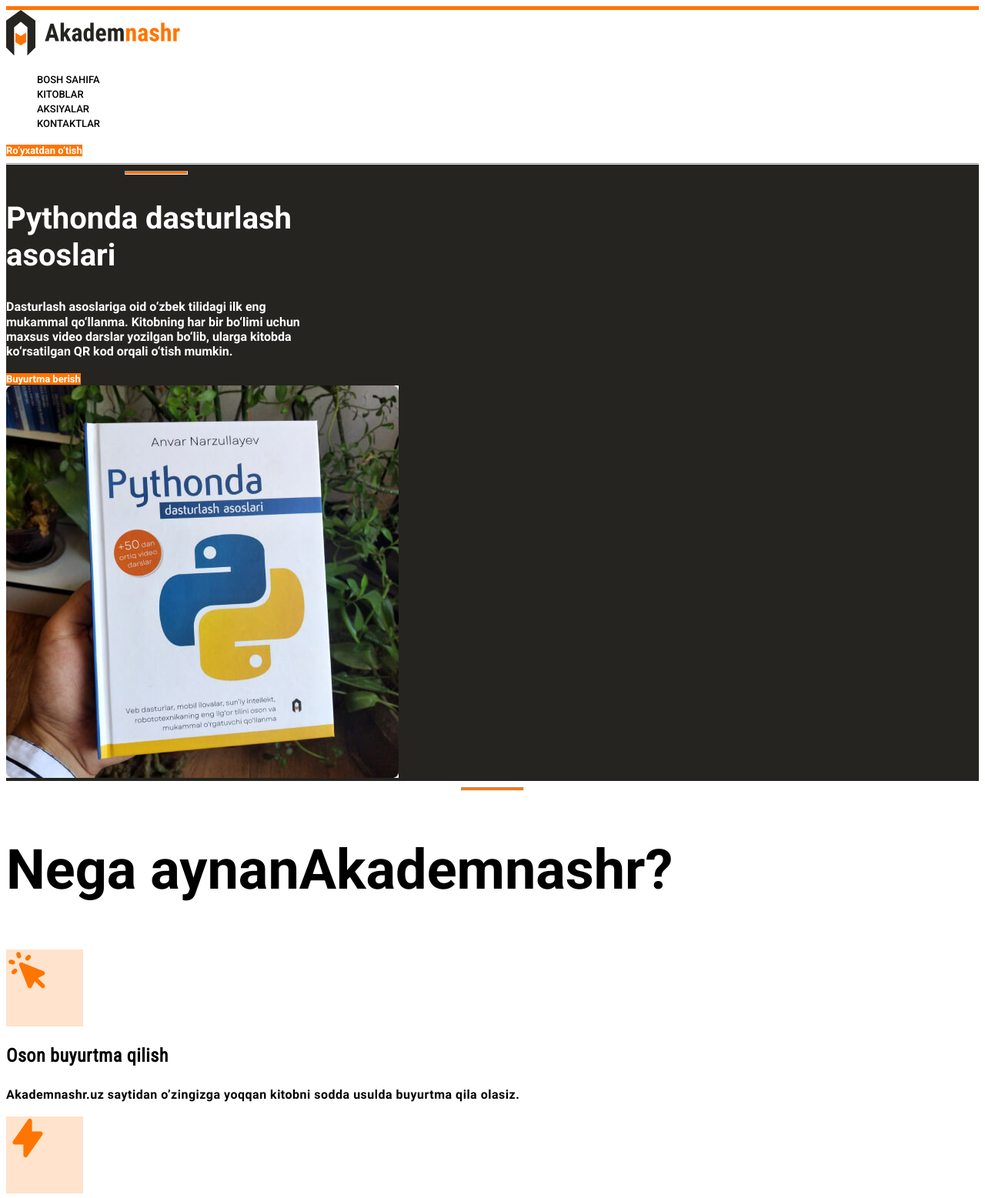
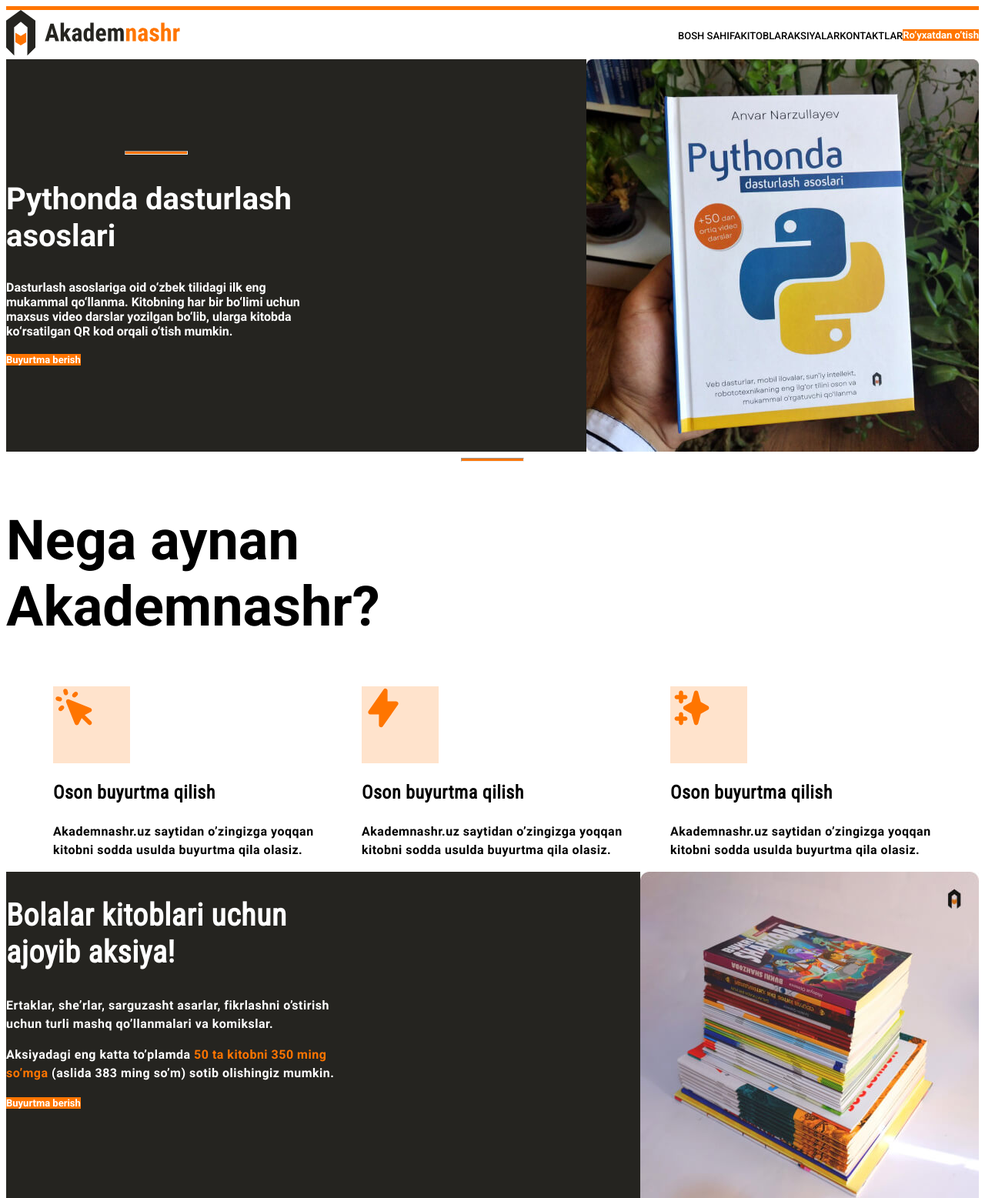
Before and after one commit to JamshidKHudoyberdiyev/AkademNashr, a plain HTML site: page index.html in a window 1280 px wide. Shown: the top 1557 px of the page at 77% size. Drawn offline with Linux system fonts and the light colour scheme.

Commit message:
add flex xossalari

```diff
--- a/css/main.css
+++ b/css/main.css
@@ -12,6 +12,21 @@
 }
 html{
     font-family: Roboto;
+}
+
+.site-header{
+    display: flex;
+    justify-content: space-between;
+    align-items: center;
+}
+
+.site-header-right{
+    display: flex;
+    align-items: center;
+}
+
+.nav-list{
+    display: flex;
 }
 .nav-link{
     text-transform: uppercase;
@@ -41,6 +56,9 @@ html{
 .hero{
     background-color: #252420;
     color: #fff;
+    display: flex;
+    align-items: center;
+    justify-content: space-between;
 }
 
 .hero-content{
@@ -79,6 +97,15 @@ html{
     font-weight: 700;
 }
 
+.features-list{
+    display: flex;
+    justify-content: space-evenly;
+}
+
+.fetures-list-item{
+    width: 340px;
+}
+
 .img-content{
     width: 100px;
     height: 100px;
@@ -108,6 +135,8 @@ html{
     height: 505px; */
     background-color: #252420;
     color: #fff;
+    display: flex;
+    justify-content: space-between;
 }
 
 .sale-content{
@@ -142,6 +171,13 @@ html{
 .site-footer{
    background-color:rgba(248, 248, 248, 1)
 }
+.site-footer-top{
+    display: flex;
+    justify-content: space-between;
+}
+.social-list{
+    display: flex;
+}
 
 
 .footer-link{
@@ -152,6 +188,11 @@ html{
     color: black;
 }
 
+.footer-links{
+    display: flex;
+    justify-content: space-between;
+    align-items: center;
+}
 .site-footer-line{
     background-color: rgba(37, 36, 32, 0.5);
     height: 2px;
--- a/index.html
+++ b/index.html
@@ -21,11 +21,12 @@
 
     <!-- saytheader -->
 
-    <header>
+    <header class="site-header">
         <a href="index.html">
             <img src="img/logo.svg" width="227" height="60" alt="logo">
         </a>
 
+        <div class="site-header-right">
             <nav>
                 <ul class="nav-list">
                     <li class="nav-list-item" ><a class="nav-link" href="#">Bosh sahifa</a></li>
@@ -35,12 +36,13 @@
                 </ul>
             </nav>
             <a  class="main-link" href="#">Ro’yxatdan o’tish</a>
+        </div>
     </header>
 
 
     <main>
         <section class="hero">
-            <hr class="hero-hr">
+
             <div class="hero-content">
                 <hr class="orange-hr">
                 <h2 class="hero-title">Pythonda dasturlash asoslari</h2>
@@ -58,7 +60,7 @@
 
             <hr class="orange-hr">
 
-            <h2 class="features-title">Nega aynanAkademnashr?</h2>
+            <h2 class="features-title">Nega aynan <br>Akademnashr?</h2>
 
             <div class="features-list">
                 <div class="fetures-list-item">
```
Lines whose indentation alone changed are shown as unchanged.
